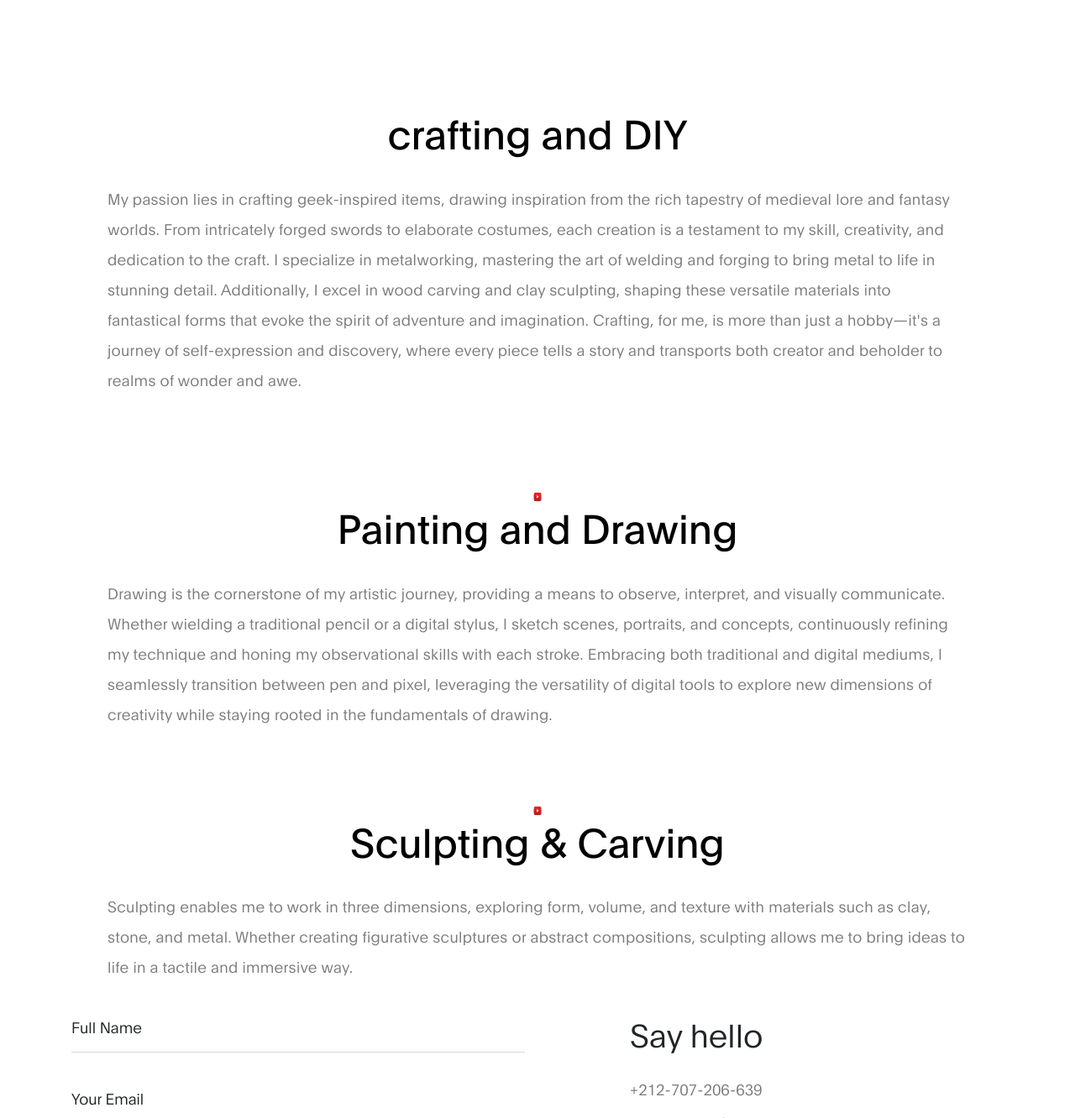
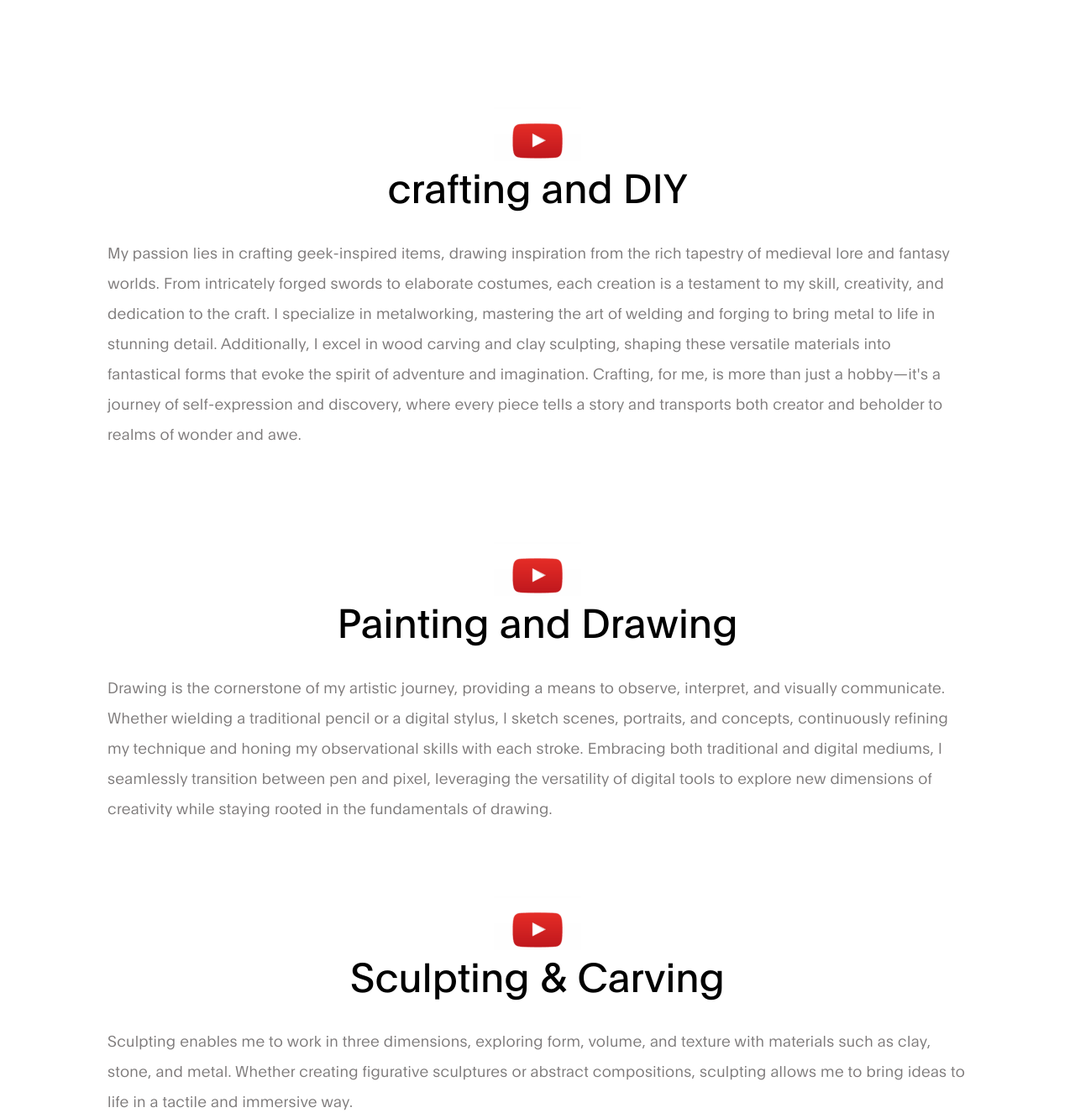
Before and after one commit to Khamli-Ayoub/profile, a plain HTML site: page index.html in a window 1280 px wide. Shown: the part 3729-5061 px from the top of the page at 84% size. Drawn offline with Linux system fonts and the light colour scheme; files whose address does not match are found by name.

Commit message:
Update index.html
resizing the icones again

```diff
--- a/index.html
+++ b/index.html
@@ -334,7 +334,7 @@ p<!DOCTYPE html>
 	<section>
 		<div class="video-banner" style="height: auto; margin-left: 10%; margin-right: 10%;">
 			<div class="text-overlay">
-			<center><a href="gal.html"><h2>crafting and DIY</h2></a></center>
+			<center><a href="gal.html"><img src="images/icov.png" alt="Icon"><h2>crafting and DIY</h2></a></center>
 			<br>
 			<p>My passion lies in crafting geek-inspired items, drawing inspiration from the rich tapestry of medieval lore and fantasy worlds. From intricately forged swords to elaborate costumes, each creation is a testament to my skill, creativity, and dedication to the craft. I specialize in metalworking, mastering the art of welding and forging to bring metal to life in stunning detail. Additionally, I excel in wood carving and clay sculpting, shaping these versatile materials into fantastical forms that evoke the spirit of adventure and imagination. Crafting, for me, is more than just a hobby—it's a journey of self-expression and discovery, where every piece tells a story and transports both creator and beholder to realms of wonder and awe.</p>
 		</div>
@@ -360,7 +360,7 @@ p<!DOCTYPE html>
 		<div class="video-banner" style="height: auto; margin-left: 10%; margin-right: 10%;">
 			<div class="text-overlay">
 			<center><a href="gal.html">
-  <img src="images/icov.png" alt="Icon" width="16" height="16">
+  <img src="images/icov.png" alt="Icon">
   <h2>Painting and Drawing</h2>
 </a>
 </center>
@@ -400,7 +400,7 @@ p<!DOCTYPE html>
 
 		<div class="video-banner" style="height: auto; margin-left: 10%; margin-right: 10%;">
 			<div class="text-overlay">
-			<center><a href="gal.html"><img src="images/icov.png" alt="Icon" width="16" height="16"><h2>Sculpting & Carving</h2></a></center>
+			<center><a href="gal.html"><img src="images/icov.png" alt="Icon"><h2>Sculpting & Carving</h2></a></center>
 			<br>
             <p>Sculpting enables me to work in three dimensions, exploring form, volume, and texture with materials such as clay, stone, and metal. Whether creating figurative sculptures or abstract compositions, sculpting allows me to bring ideas to life in a tactile and immersive way.</p>
             </div>
```
